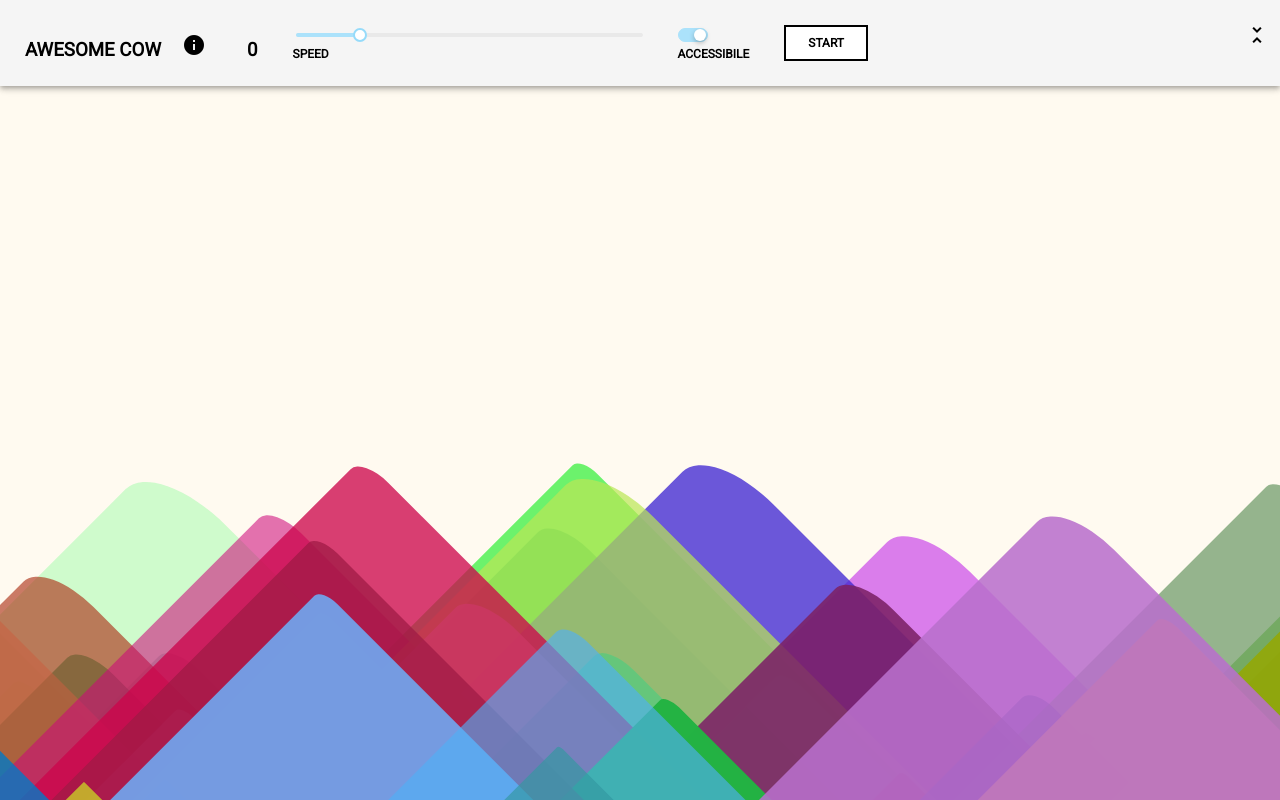
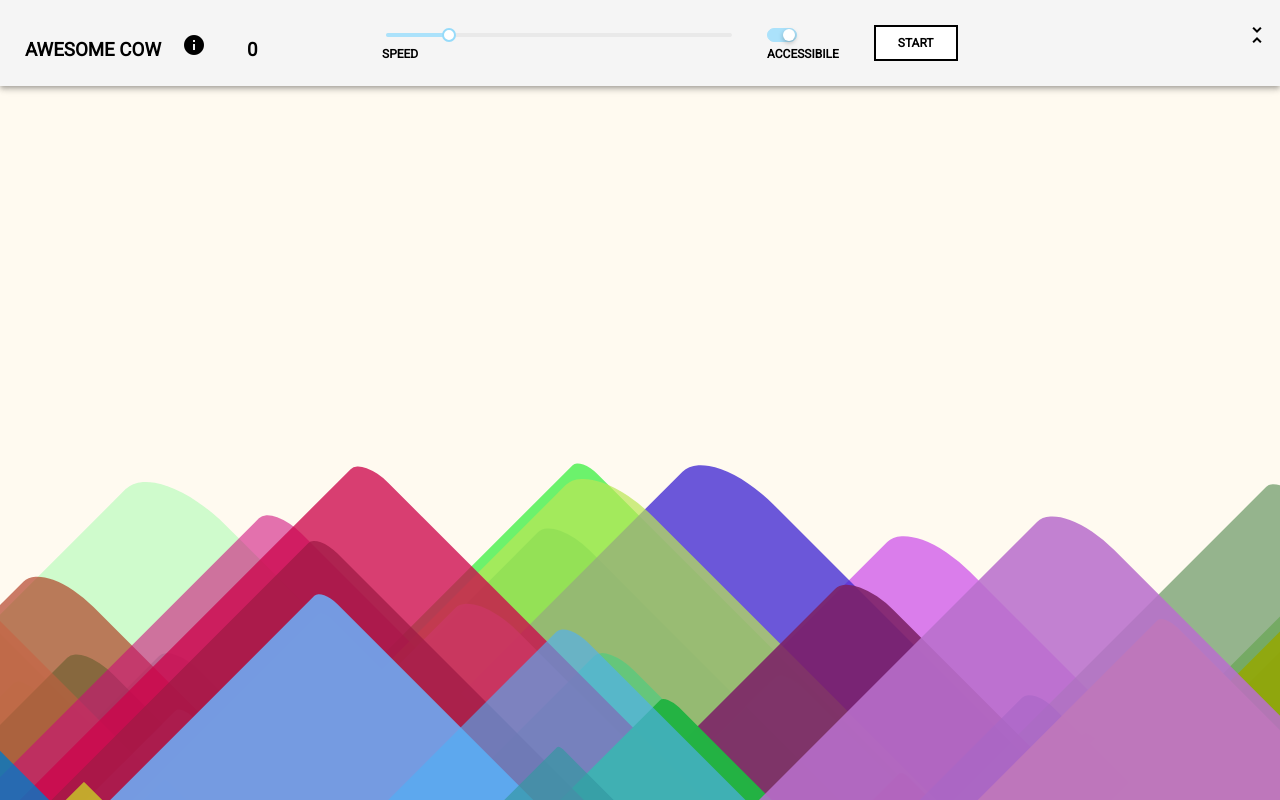
Before and after one commit to mlinvilleengler/dots, a React (Create React App) app: page / in a window 1280 px wide. Built offline with nearby package versions, Linux system fonts and the light colour scheme.

Commit message:
fix(toolbar): min height for points section

```diff
--- a/src/components/Toolbar.js
+++ b/src/components/Toolbar.js
@@ -90,7 +90,11 @@ class _Toolbar extends Component {
         <button className='toolbar_icon' onClick={toggleInfoVisibility}>
           {infoIcon}
         </button>
-        <h3 className='toolbar_text' aria-label='total game points'>
+        <h3
+          className='toolbar_text'
+          style={{ minWidth: '100px' }}
+          aria-label='total game points'
+        >
           {animatingScore}
         </h3>
         {minimizeToggle}
```
